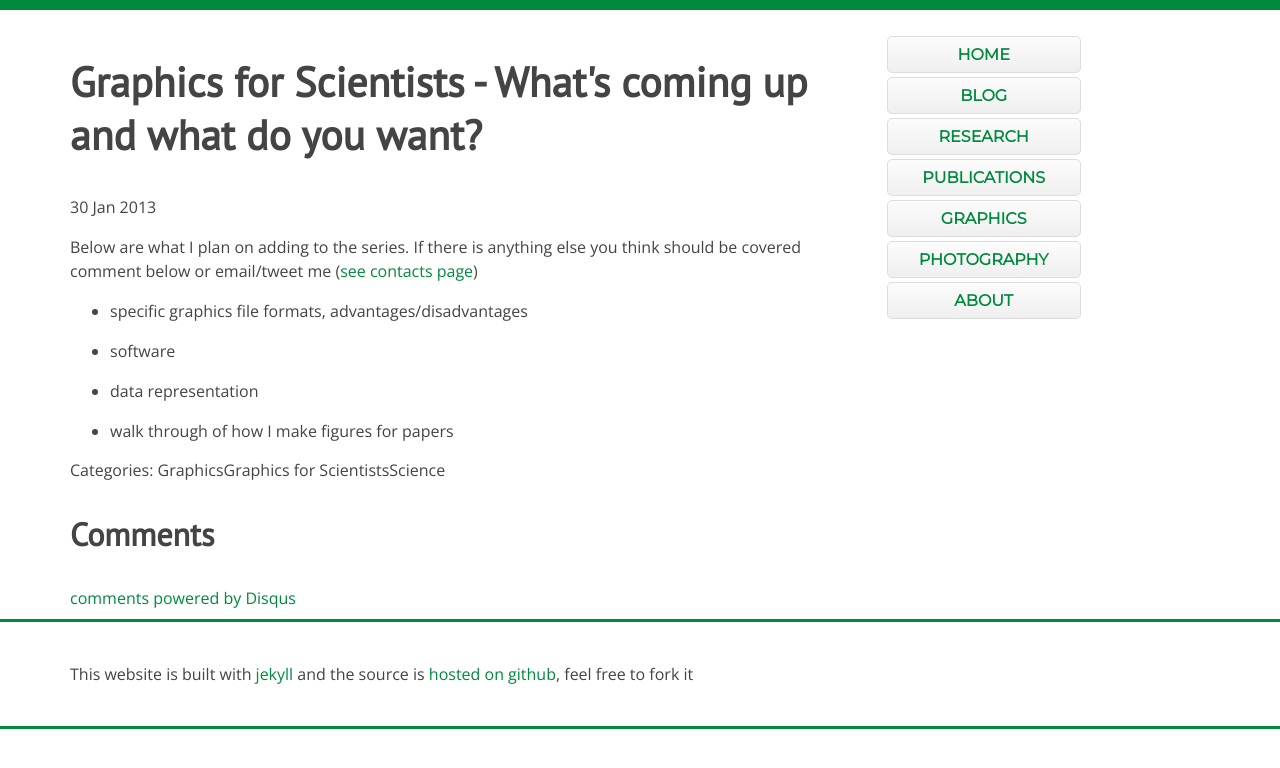
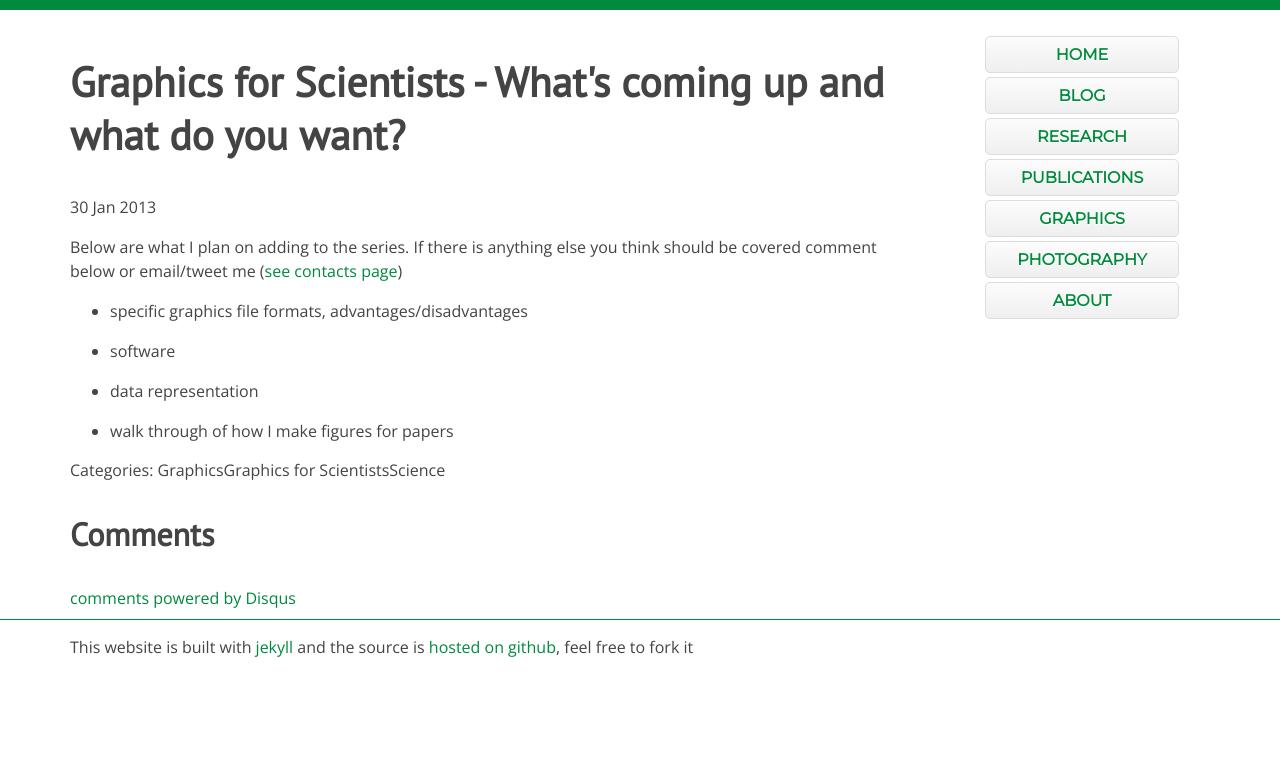
Before and after one commit to sebspain/sebspain.github.io, a Jekyll site: the page built from graphics/graphics-for-scientists-whats-coming-up-and-what-do-you-want/index.md, in a window 1280 px wide. Shown: the top 768 px of the page. Built offline with Jekyll 4.4.1, drawn with Linux system fonts in a browser that asks for light colours; Markdown is read by kramdown in place of the engine named in the settings; comment, search, counter and statistics services are not loaded.

Commit message:
minor layout and CSS tweaks

```diff
--- a/_includes/main-nav.html
+++ b/_includes/main-nav.html
@@ -1,4 +1,4 @@
-<nav class="main-nav unit w-1-3 hide-on-mobiles">
+<nav class="main-nav unit w-1-4 hide-on-mobiles">
       <ul>
   <li class="nav-button">
     <a href="/">Home</a>
--- a/_layouts/default.html
+++ b/_layouts/default.html
@@ -11,7 +11,7 @@
 
 <div class="grid">
 
-	<div class="unit w-2-3 ">
+	<div class="unit w-3-4 ">
 	<h2>{{ page.title }}</h2>
           {{ content }}
     </div>
--- a/_layouts/post.html
+++ b/_layouts/post.html
@@ -1,9 +1,18 @@
----
-layout: default
----
+
+{% include preamble.html %}
 
 
+<body class="wrap wider">
+<header>
 
+{% include mobile-nav.html %}
+
+</header>
+
+<div class="grid">
+
+	<div class="unit w-3-4 ">
+	<h2>{{ page.title }}</h2>
          <p class="meta">{{ page.date | date_to_string }}</p>
 
 		<div class="post">
@@ -33,3 +42,14 @@ layout: default
 
 		{% endif %}
 		</div>
+    </div>
+
+{% include main-nav.html %}
+
+
+</div>
+
+{% include footer.html %}
+
+</body>
+</html>
--- a/css/style.css
+++ b/css/style.css
@@ -35,16 +35,10 @@ h1 {
   font-family: "Montserrat Alternates", "Helvetica Neue", Helvetica, Arial, sans-serif;
   font-weight: 700;
   font-size: 3em;
-/*
-  letter-spacing: -0.1em;
-*/
 }
 
 h2 {
   font-size: 1.8em;
-/*
-  letter-spacing: -0.1em;
-*/
 }
 
 h3 {
@@ -59,23 +53,13 @@ a {
   transition: all .2s ease-in-out;
 }
 
-/*
-header, section {
-  border-bottom: 1px solid #eee;
-}
-
-header, section, footer {
-  border-top: 1px solid #fff;
-}
-*/
-
-section, footer {
+section {
   padding: 30px 0;
 }
 
 footer {
-  border-bottom: 3px solid #008A3D;
-	border-top: 3px solid #008A3D;
+	border-top: 1px solid #008A3D;
+  padding: 5px 0;
 }
 
 header h1 a {
@@ -99,6 +83,12 @@ p, pre {
 ul.posts {
 	list-style-type: none;
 	padding: 0;
+}
+
+ul.recent-posts {
+  list-style-type: none;
+  padding: 0;
+  max-width: 160px;
 }
 
 li.posts {
```
Also changed, not shown: _includes/recent_posts.md (+2 -2 lines). Lines whose indentation alone changed are shown as unchanged.
